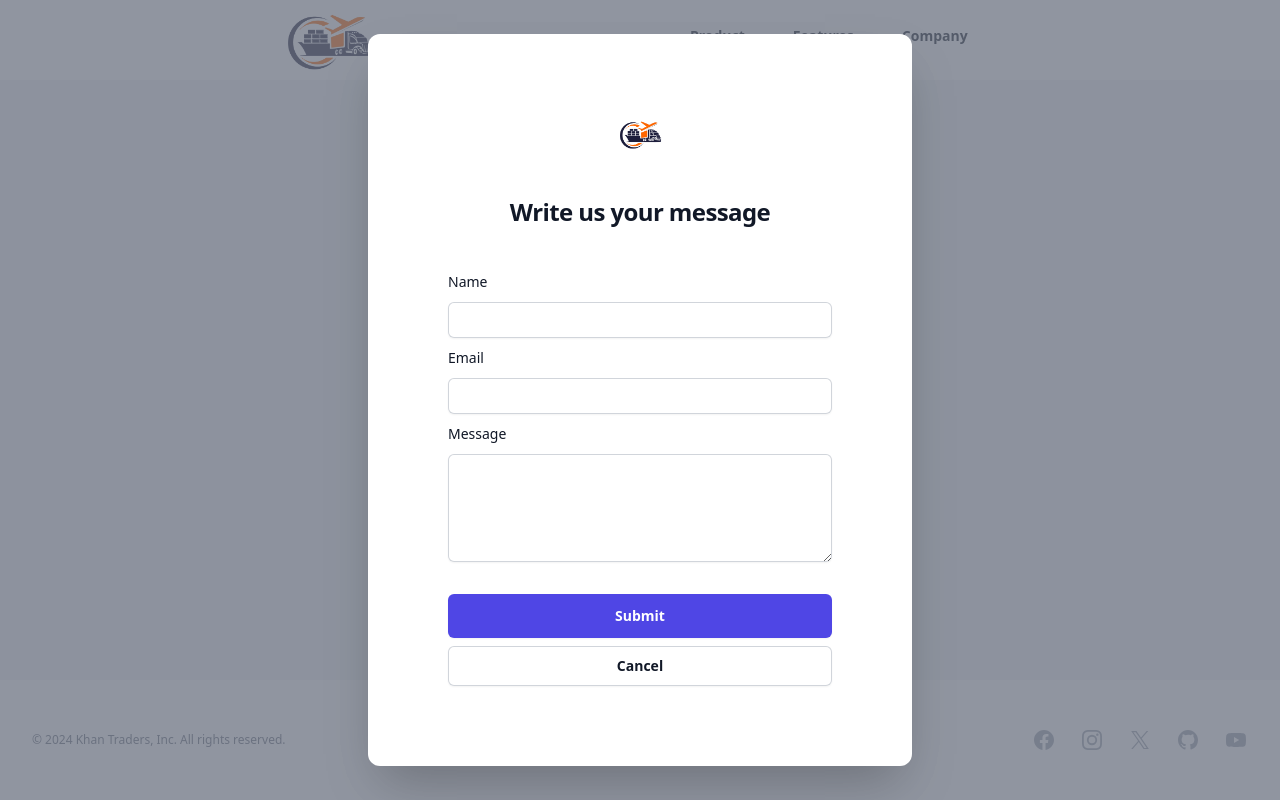
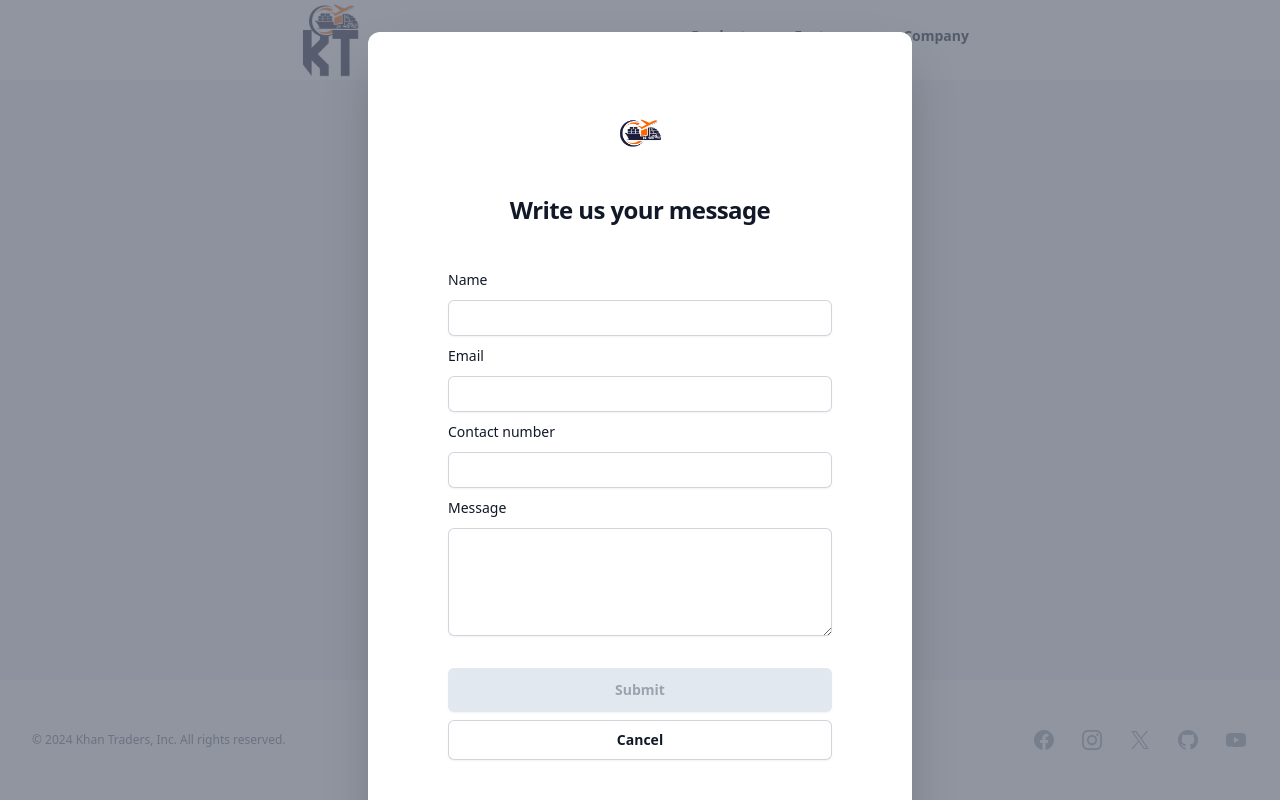
Before and after one commit to aqieez/khantreaders, an Angular app in the folder Web/ClientApp/: page /quote in a window 1280 px wide. Built offline with nearby package versions, Linux system fonts and the light colour scheme.

Commit message:
email integration done

```diff
--- a/Web/ClientApp/package.json
+++ b/Web/ClientApp/package.json
@@ -18,6 +18,7 @@
     "@angular/platform-browser": "^14.0.0",
     "@angular/platform-browser-dynamic": "^14.0.0",
     "@angular/router": "^14.0.0",
+    "@emailjs/browser": "^3.12.1",
     "rxjs": "~7.5.0",
     "tslib": "^2.3.0",
     "zone.js": "~0.11.4"
--- a/Web/ClientApp/src/app/core/components/site-header/site-header.component.html
+++ b/Web/ClientApp/src/app/core/components/site-header/site-header.component.html
@@ -7,7 +7,7 @@
     <!-- Second part for the image -->
     <div class="flex-2">
       <div class="hidden sm:flex">
-      <img class="h-20 w-auto" src="./assets/khan-traders-logo-Transparent-logo.png" alt="Khan Traders">
+      <img class="h-20 w-auto" src="./assets/KT--PNG.png" alt="Khan Traders">
       </div>
     </div>
 
@@ -44,7 +44,7 @@
       <div class="flex items-center justify-between">
         <a href="#" class="-m-1.5 p-1.5">
           <span class="sr-only">OnePlanet</span>
-          <img class="h-20 w-auto" src="./assets/khan-traders-logo-Transparent-logo.png" alt="Khan Traders">
+          <img class="h-20 w-auto" src="./assets/KT--PNG.png" alt="Khan Traders">
         </a>
         <div *ngIf="!IsMenuOpen" class="flex ">
           <button type="button" class="-m-2.5 inline-flex items-center justify-center rounded-md p-2.5 text-gray-700"
--- a/Web/ClientApp/src/app/quote/quote.component.html
+++ b/Web/ClientApp/src/app/quote/quote.component.html
@@ -30,7 +30,20 @@
           <input id="email" name="email" type="text" formControlName="email"
                  class="pl-4 block w-full rounded-md border-0 py-1.5 text-gray-900 shadow-sm ring-1 ring-inset
                  ring-gray-300 placeholder:text-gray-400 focus:ring-2 focus:ring-inset focus:ring-sky-600 sm:text-sm sm:leading-6">
-          <span *ngIf="loginForm.controls.email.hasError('email') || (loginForm.controls.email.touched && !loginForm.controls.email.valid)" class="text-red-500 font-light">*Please enter valid email</span>
+          <span
+            *ngIf="loginForm.controls.email.hasError('email') || (loginForm.controls.email.touched && !loginForm.controls.email.valid)"
+            class="text-red-500 font-light">*Please enter valid email</span>
+        </div>
+
+        <div class="flex items-center justify-between mt-2">
+          <label for="phone" class="block text-sm font-medium leading-6 text-gray-900">Contact number</label>
+        </div>
+        <div class="mt-2">
+          <input id="phone" name="phone" type="text" formControlName="phone"
+                 class="pl-4 block w-full rounded-md border-0 py-1.5 text-gray-900 shadow-sm ring-1 ring-inset
+                 ring-gray-300 placeholder:text-gray-400 focus:ring-2 focus:ring-inset focus:ring-sky-600 sm:text-sm sm:leading-6">
+          <span *ngIf="loginForm.controls.phone.touched && !loginForm.controls.phone.valid"
+                class="text-red-500 font-light">*Please enter phone number</span>
         </div>
 
         <div class="flex items-center justify-between mt-2">
@@ -38,18 +51,23 @@
         </div>
         <div class="mt-2">
           <textarea id="message" name="message" type="text" formControlName="message" [rows]="4"
-                 class="pl-4 block w-full rounded-md border-0 py-1.5 text-gray-900 shadow-sm ring-1 ring-inset
+                    class="pl-4 block w-full rounded-md border-0 py-1.5 text-gray-900 shadow-sm ring-1 ring-inset
                  ring-gray-300 placeholder:text-gray-400 focus:ring-2 focus:ring-inset focus:ring-sky-600 sm:text-sm sm:leading-6"></textarea>
-          <span *ngIf="!loginForm.controls.message.valid&&loginForm.controls.message.touched" class="text-red-500 font-light">*Please enter your message</span>
+          <span *ngIf="!loginForm.controls.message.valid&&loginForm.controls.message.touched"
+                class="text-red-500 font-light">*Please enter your message</span>
         </div>
 
 
         <div class="mt-8 gap-y-2">
-          <button type="button" (click)="send()"
+          <button type="button" (click)="send()" [disabled]="!loginForm.valid || isButtonDisabled" id="button"
                   class="flex w-full justify-center rounded-md bg-indigo-600 px-3 py-2.5 text-sm
-                  font-semibold leading-6 text-white shadow-sm hover:bg-indigo-500 focus-visible:outline
-                  focus-visible:outline-2 focus-visible:outline-offset-2 focus-visible:outline-indigo-600">Submit
+               font-semibold leading-6 text-white shadow-sm hover:bg-indigo-500 focus-visible:outline
+               focus-visible:outline-2 focus-visible:outline-offset-2 focus-visible:outline-indigo-600
+               disabled:bg-slate-200 disabled:text-gray-400 cursor-pointer disabled:cursor-default">
+            <span *ngIf="isButtonDisabled">Sending...</span>
+            <span *ngIf="!isButtonDisabled">Submit</span>
           </button>
+
 
           <button (click)="cancel()" type="button" class="mt-2 flex w-full justify-center rounded-md bg-white px-3.5 py-2.5
           text-sm font-semibold text-gray-900 shadow-sm ring-1 ring-inset ring-gray-300 hover:bg-gray-50">Cancel
--- a/Web/ClientApp/src/app/quote/quote.component.ts
+++ b/Web/ClientApp/src/app/quote/quote.component.ts
@@ -1,6 +1,8 @@
 import {Component, OnInit} from '@angular/core';
 import {FormControl, FormGroup, Validators} from "@angular/forms";
 import {Router} from "@angular/router";
+import emailjs from '@emailjs/browser';
+
 
 @Component({
   selector: 'app-quote',
@@ -8,9 +10,12 @@ import {Router} from "@angular/router";
 })
 export class QuoteComponent {
 
+  isButtonDisabled: boolean = false;
+
   loginForm = new FormGroup({
     'name': new FormControl<string>('', Validators.required),
     'email': new FormControl<string>('', [Validators.required, Validators.email]),
+    'phone': new FormControl<string>('',Validators.required),
     'message': new FormControl<string>('', Validators.required)
 
   })
@@ -18,8 +23,31 @@ export class QuoteComponent {
   constructor(private router: Router) {
   }
 
-  send() {
 
+  async send() {
+    if (!this.loginForm.valid || this.isButtonDisabled) {
+      return; // Do nothing if the form is not valid or the button is disabled
+    }
+
+    this.isButtonDisabled = true; // Disable the button when clicked
+
+    emailjs.init('2ILrSpxqX9igCxNXG');
+
+    try {
+      await emailjs.send("service_ffarscz", "template_a6xg7b7", {
+        client_name: this.loginForm.controls.name.value,
+        client_email: this.loginForm.controls.email.value,
+        client_phone: this.loginForm.controls.phone.value,
+        message: this.loginForm.controls.message.value,
+      });
+
+      alert("Message sent");
+      this.loginForm.reset();
+    } catch (error) {
+      console.error("Error sending message:", error);
+    } finally {
+      this.isButtonDisabled = false; // Enable the button after the operation is complete
+    }
   }
 
   cancel() {
```
Also changed, not shown: Web/ClientApp/src/assets/KT--PNG.png (added), 1 other file (tests, documents, lock files or other folders).
